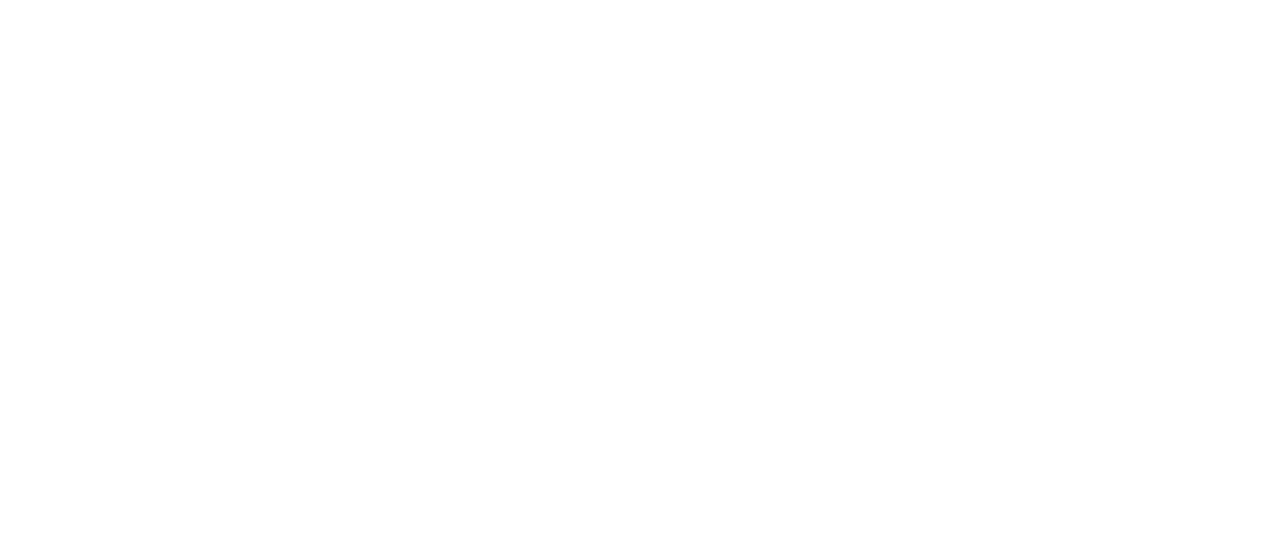
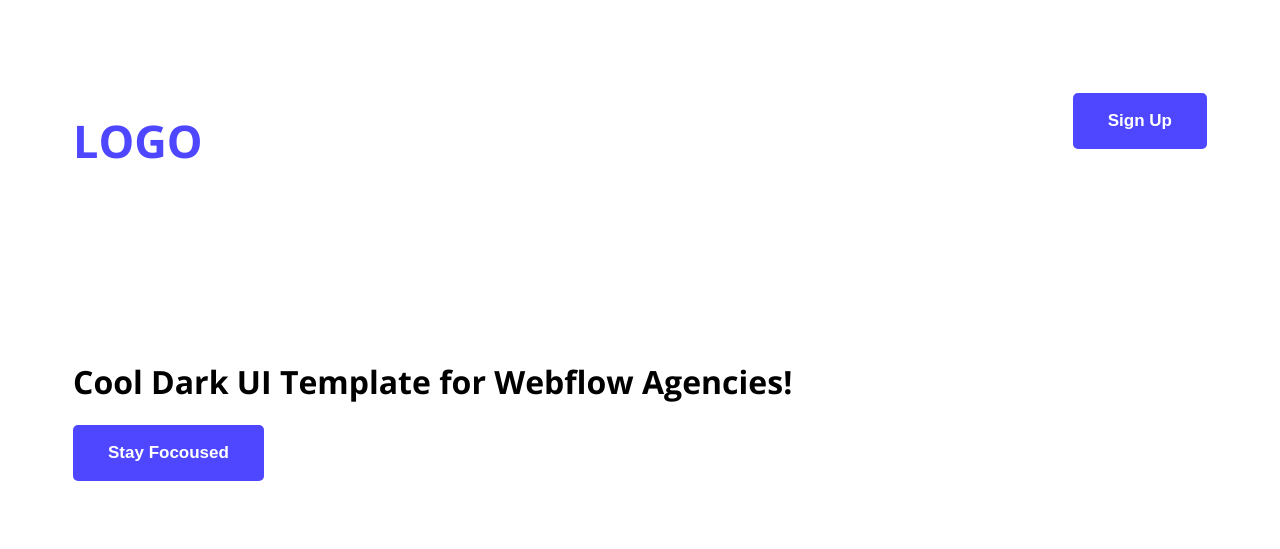
Before and after one commit to abdullahalfaruk1/my-first-assignment, a plain HTML site: page index.html in a window 1280 px wide. Drawn offline with nearby package versions, Linux system fonts and the light colour scheme.

Commit message:
added an navigation file

```diff
--- a/index.html
+++ b/index.html
@@ -4,8 +4,21 @@
     <meta charset="UTF-8">
     <meta name="viewport" content="width=device-width, initial-scale=1.0">
     <title>MY ASSIGNMENT</title>
+    <style>
+@import url('https://fonts.googleapis.com/css2?family=Open+Sans:ital,wght@0,300..800;1,300..800&display=swap');
+</style>
+    <link rel="stylesheet" href="styles/assignment.css">
 </head>
-<body> <header>
+<body class="open-sans-mormal">
+    <header class="header-secondary-bg">
+        <nav>
+            <h2 class="nav-title">LOGO</h2>
+       <h2><a href=""><button class="btn-primary">Sign Up</button></a></h2>
+        </nav>
+        <div class="pra-title">
+            <h1>Cool Dark UI Template for Webflow Agencies!</h1>
+            <button class="btn-primary">Stay Focoused</button>
+        </div>
 
 </header>
 <main>
--- /dev/null
+++ b/styles/assignment.css
@@ -0,0 +1,33 @@
+
+.open-sans-mormal {
+  font-family: "Open Sans", sans-serif;
+  font-optical-sizing: auto;
+  font-weight:normal;
+  font-style:normal;
+  font-variation-settings:
+    "wdth" 100;
+}
+nav{
+    display: flex;
+    justify-content: space-between;
+    padding: 65px;
+
+}
+.nav-title{
+    color:#4E47FF ;
+    font-size: 45px;
+}
+.pra-title{
+    padding: 65px;
+}
+.btn-primary{
+    font-weight: 700;
+    padding: 18px 35px;
+    font-size: 17px;
+    color:white;
+    background-color: #4E47FF;
+    border: none;
+    border-radius: 5px;
+
+
+}
```
